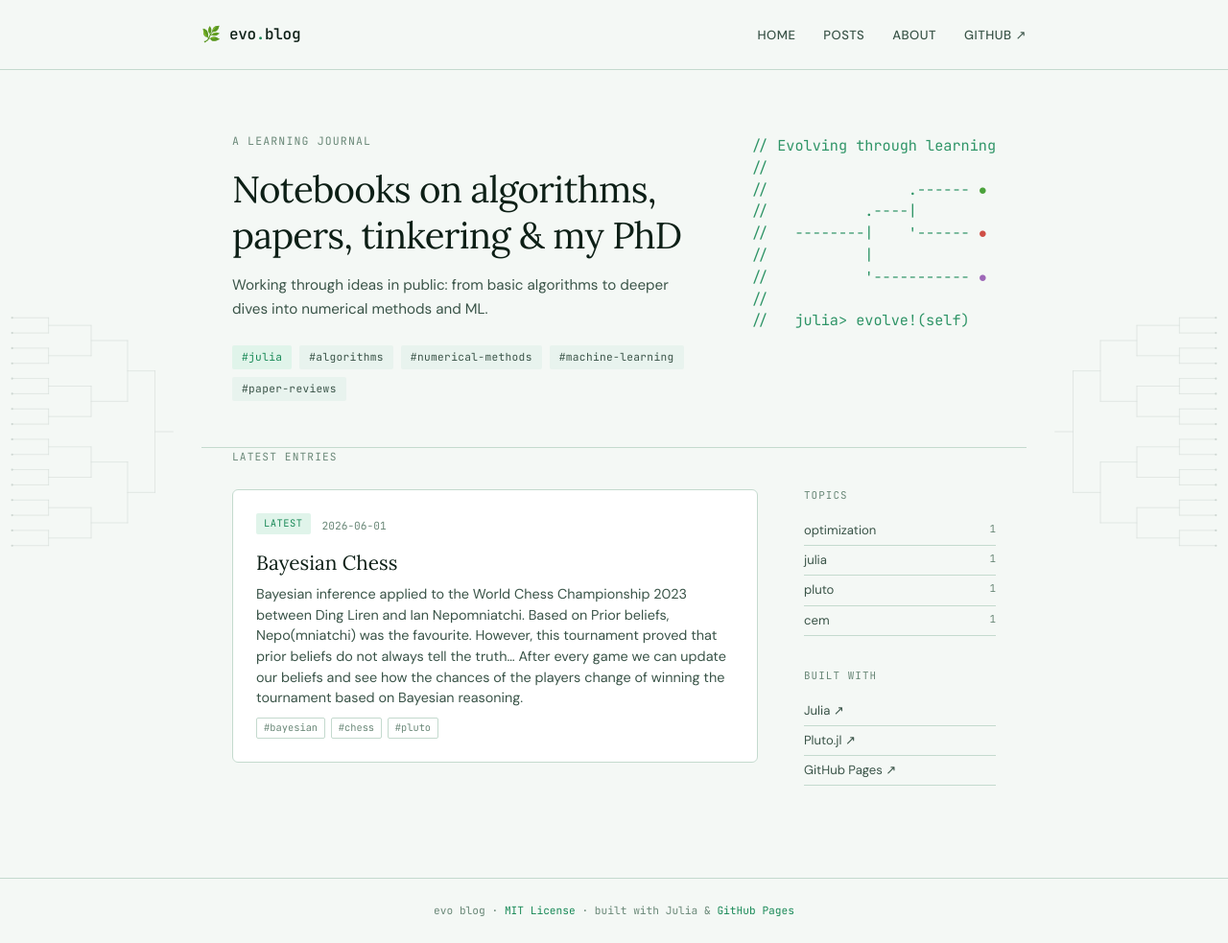
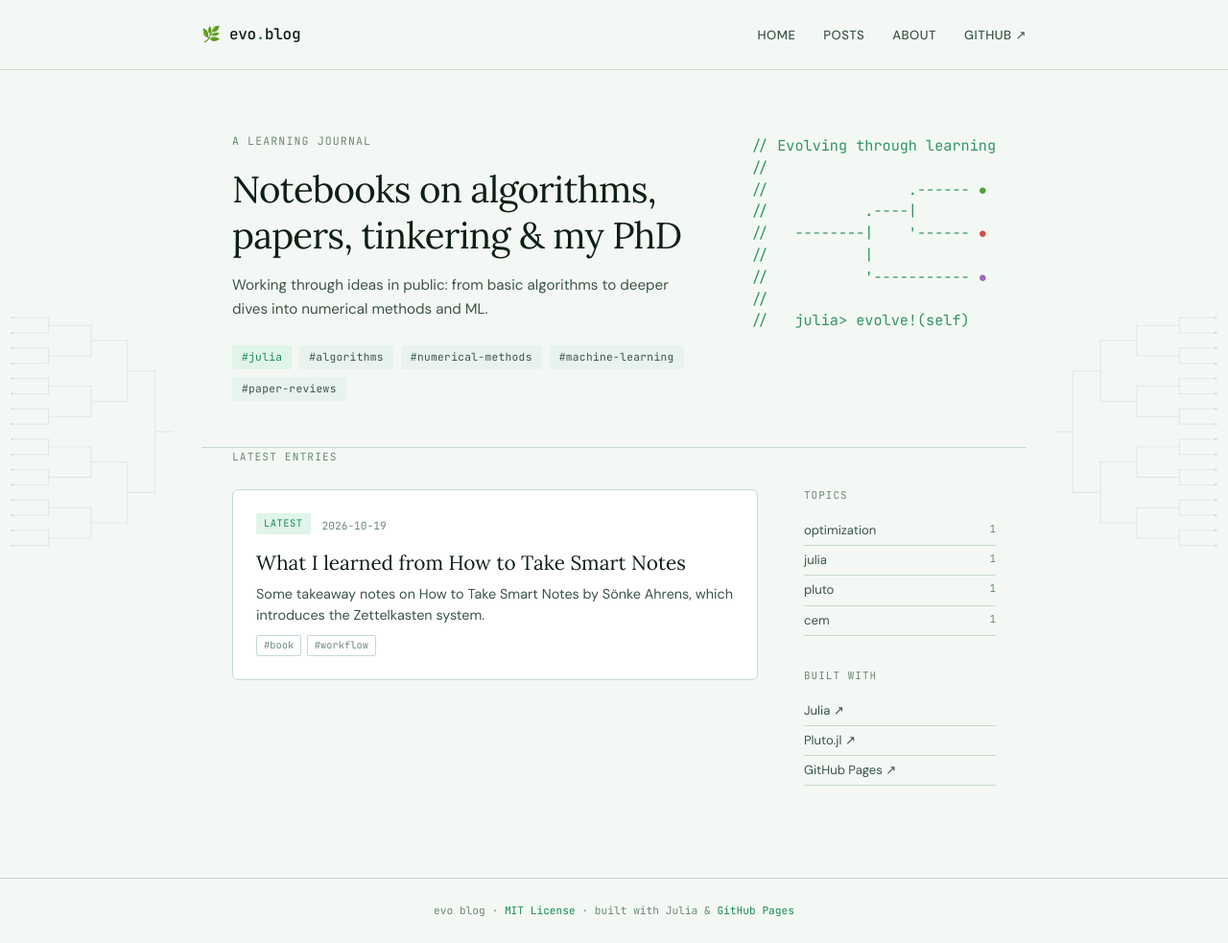
Before and after one commit to wclaerhout/wclaerhout.github.io, a Jekyll site: the page built from index.html, in a window 1280 px wide. Shown: the whole page at 96% size. Built offline with Jekyll 4.4.1, drawn with Linux system fonts in a browser that asks for light colours.

Commit message:
Add How to Take Smart Notes post
Co-Authored-By: Claude Opus 5.5 <noreply@anthropic.com>

```diff
--- a/_data/notebooks.yml
+++ b/_data/notebooks.yml
@@ -5,6 +5,12 @@
 #  _includes/descriptions/ and point to it with `description_file:`.
 #  See ADDING-POSTS.md for the full how-to.
 # =============================================================
+
+- title: "What I learned from How to Take Smart Notes"
+  date: 2026-10-19
+  description: "Some takeaway notes on How to Take Smart Notes by Sönke Ahrens, which introduces the Zettelkasten system."
+  url: /notebooks/how-to-take-smart-notes.pdf
+  tags: [book, workflow]
 
 - title: "Bayesian Chess"
   date: 2026-06-01
```
Also changed, not shown: 1 other file.
